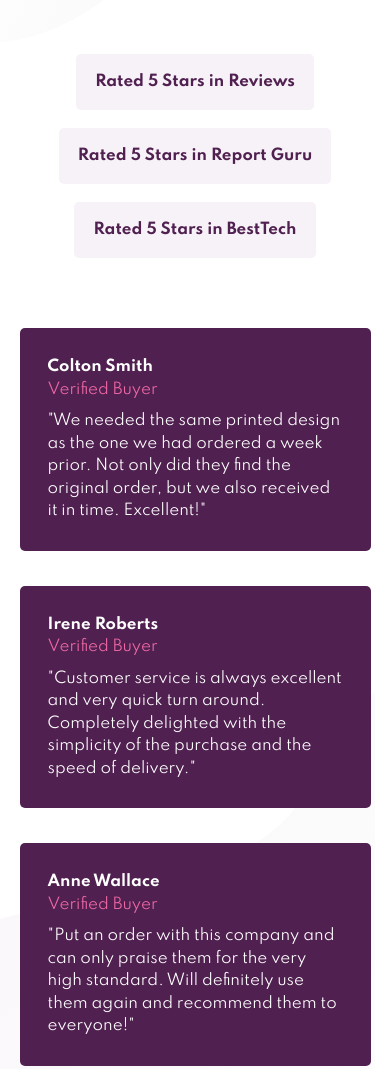
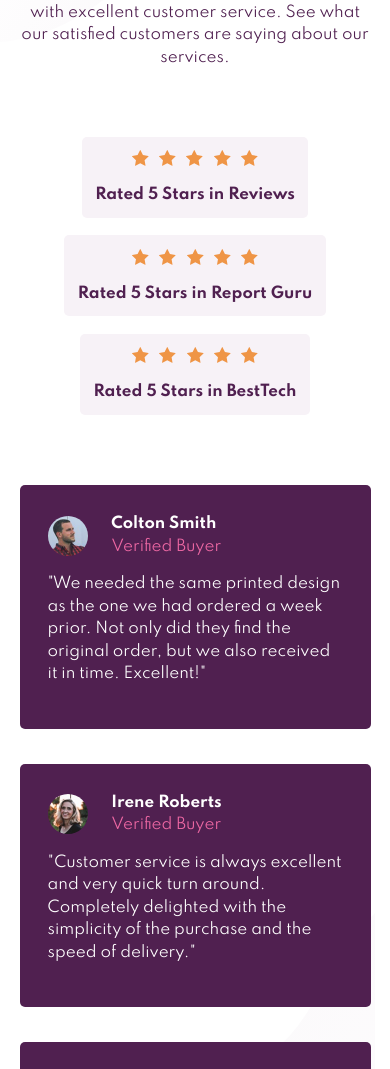
Before and after one commit to giaonnq1401/FrontendMentor-Social-proof-section-master, a plain HTML site: page index.html in a window 390 px wide. Shown: the part 190-1259 px from the top of the page. Drawn offline with Linux system fonts and the light colour scheme.

Commit message:
mobile-ver final

```diff
--- a/index.html
+++ b/index.html
@@ -39,15 +39,36 @@
         <section class="block" id="rating">
           <div class="content_rating">
             <div class="rate">
-              Rated 5 Stars in Reviews
+              <div class="star">
+                <img src="./images/icon-star.svg">
+                <img src="./images/icon-star.svg">
+                <img src="./images/icon-star.svg">
+                <img src="./images/icon-star.svg">
+                <img src="./images/icon-star.svg">
+              </div>
+              <p>Rated 5 Stars in Reviews</p>
             </div>
 
             <div class="rate">
-              Rated 5 Stars in Report Guru
+              <div class="star">
+                <img src="./images/icon-star.svg">
+                <img src="./images/icon-star.svg">
+                <img src="./images/icon-star.svg">
+                <img src="./images/icon-star.svg">
+                <img src="./images/icon-star.svg">
+              </div>
+              <p>Rated 5 Stars in Report Guru</p>
             </div>
 
             <div class="rate">
-              Rated 5 Stars in BestTech
+              <div class="star">
+                <img src="./images/icon-star.svg">
+                <img src="./images/icon-star.svg">
+                <img src="./images/icon-star.svg">
+                <img src="./images/icon-star.svg">
+                <img src="./images/icon-star.svg">
+              </div>
+              <p>Rated 5 Stars in BestTech</p>
             </div>
           </div>
         </section>
@@ -55,25 +76,48 @@
         <section class="block" id="feedback">
           <div class="content_feedback">
             <div class="feedback fb1">
+              <div class="info">
+                <div class="info_img">
+                  <img src="./images/image-colton.jpg" alt="Colton Smith">
+                </div>
+                <div class="info_name">
                   <h2>Colton Smith</h2>
                   <h3>Verified Buyer</h3>
-              "We needed the same printed design as the one we had ordered a week prior.
+                </div>
+              </div>
+
+              <p>"We needed the same printed design as the one we had ordered a week prior.
               Not only did they find the original order, but we also received it in time.
-              Excellent!"
+              Excellent!"</p>
             </div>
 
             <div class="feedback fb2">
+              <div class="info">
+                <div class="info_img">
+                  <img src="./images/image-irene.jpg" alt="Irene Roberts">
+                </div>
+                <div class="info_name">
                   <h2>Irene Roberts</h2>
                   <h3>Verified Buyer</h3>
-              "Customer service is always excellent and very quick turn around. Completely
-              delighted with the simplicity of the purchase and the speed of delivery."
+                </div>
+              </div>
+
+              <p>"Customer service is always excellent and very quick turn around. Completely
+              delighted with the simplicity of the purchase and the speed of delivery."</p>
             </div>
 
             <div class="feedback fb3">
+              <div class="info">
+                <div class="info_img">
+                  <img src="./images/image-anne.jpg" alt="Anne Wallace">
+                </div>
+                <div class="info_name">
                   <h2>Anne Wallace</h2>
                   <h3>Verified Buyer</h3>
-              "Put an order with this company and can only praise them for the very high
-              standard. Will definitely use them again and recommend them to everyone!"
+                </div>
+              </div>
+              <p>"Put an order with this company and can only praise them for the very high
+              standard. Will definitely use them again and recommend them to everyone!"</p>
             </div>
           </div>
         </section>
--- a/style.css
+++ b/style.css
@@ -59,8 +59,13 @@ main
 
 .block .content_intro h1
 {
-    margin: 0 13%;
+    margin: 0 10%;
     font-weight: 700;
+    font-size: 2.2em;
+}
+.block .content_intro p
+{
+    line-height: 1.5;
 }
 
 #rating
@@ -77,18 +82,26 @@ main
     margin: 5% 3%;
     text-align: center;
     background-color: var(--light-grayish-magenta);
-    padding: 1.2rem;
+    padding: 0.9em;
     border-radius: 5px;
     color: var(--very-dark-magenta);
     font-weight: 700;
+}
+.content_rating .rate .star img
+{
+    margin: 0 0.2em;
+}
+.content_rating .rate p
+{
+    margin-bottom: 0;
 }
 
 .content_feedback
 {
     display: flex;
     flex-direction: column;
+    color: var(--white);
     line-height: 1.5;
-    color: var(--white);
 }
 
 .content_feedback .feedback
@@ -99,17 +112,38 @@ main
     border-radius: 5px;
 }
 
-.feedback h2, h3
+.feedback .info
+{
+    display: flex;
+    align-items: center;
+}
+
+.feedback .info .info_img
+{
+    width: 40px;
+    height: 40px;
+    border-radius: 50%;
+    overflow: hidden;
+}
+.feedback .info .info_img img
+{
+    width: 40px;
+}
+
+.feedback .info .info_name
+{
+    margin-left: 8%;
+}
+.feedback .info .info_name h2, h3
 {
     font-size: 1em;
     margin: 0;
 }
 
-.feedback h3
+.feedback .info .info_name h3
 {
     color: var(--soft-pink);
     font-weight: 400;
-    margin-bottom: 3%;
 }
 
 footer
@@ -126,3 +160,11 @@ footer
     text-decoration: none;
     color: var(--soft-pink);
 }
+
+@media screen and (min-width: 1000px)
+{
+    body
+    {
+        background: url(./images/bg-pattern-top-desktop.svg), url(./images/bg-pattern-bottom-desktop.svg);
+    }
+}
```
Lines whose indentation alone changed are shown as unchanged.
